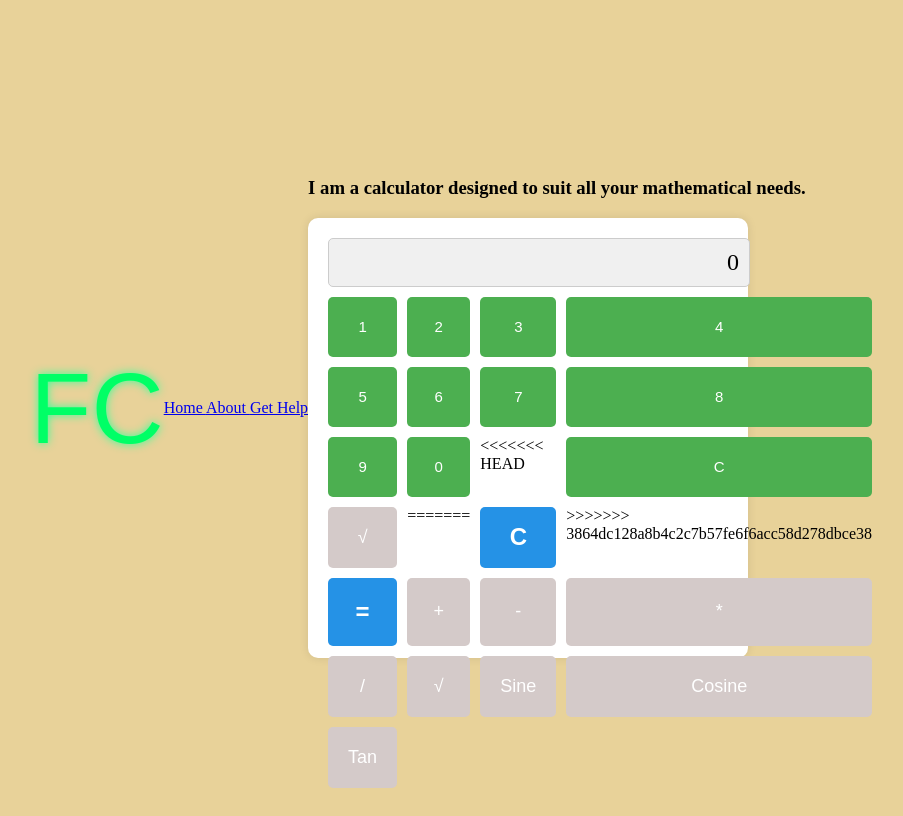
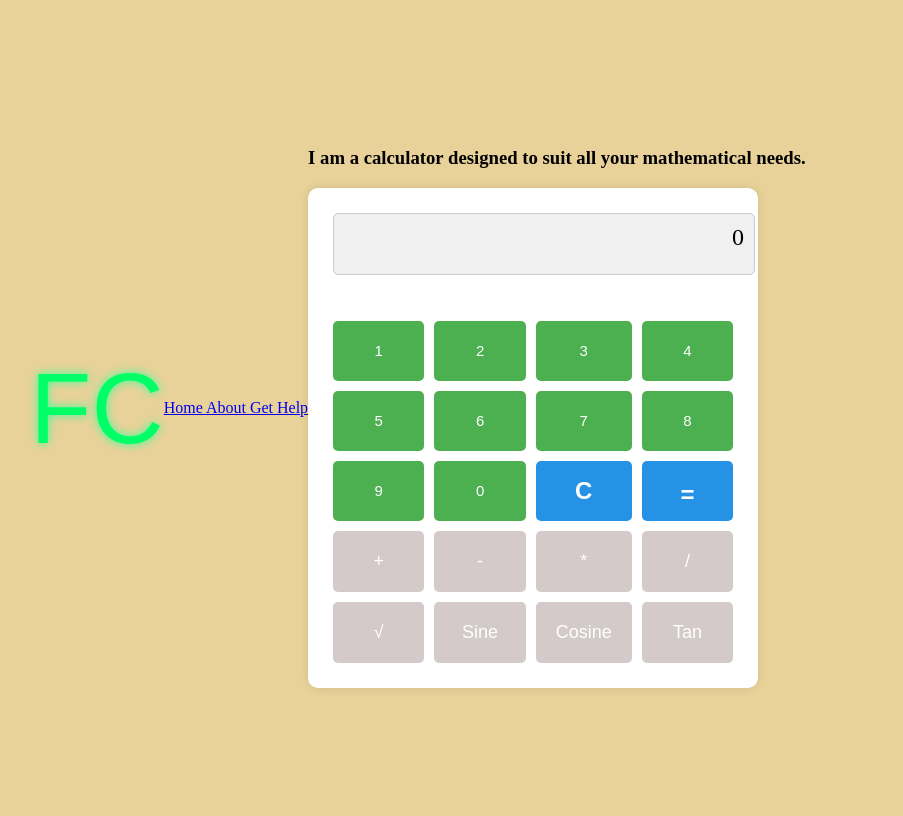
Before and after one commit to Ozi-Fort/Calculator, a Flask app: page / in a window 1280 px wide. Shown: the whole page, without its empty margins (222-1125 px from the left). Run offline with Flask 3, Linux system fonts and the light colour scheme.

Commit message:
changed the button layout

```diff
--- a/templates/index.html
+++ b/templates/index.html
@@ -11,14 +11,14 @@
         }
         .calculator {
             width: 400px;
-            height: 400px;
+            height: 450px;
             background-color: #fff;
             border-radius: 10px;
             box-shadow: 0 0 10px rgba(0, 0, 0, 0.1);
             display: flex;
             flex-direction: column;
             justify-content: space-between;
-            padding: 20px;
+            padding: 25px;
         }
         .display {
             height: 90px;
@@ -64,14 +64,17 @@
             background-color: #D4CAC9;
         }
         .result-button {
-            background-color: #2592E6
+            background-color: #2592E6;
+            height: 60px;
+
         }
         .clear-button {
             background-color: #2592E6;
             color: white;
+            height: 60px;
             font-size: 24px;
             font-weight: bold;
-            padding: 10px 20px; /* Adjusts the size of the button */
+            padding: 10px; /* Adjusts the size of the button */
             border: none; /* Removes default border */
             border-radius: 5px; /* Rounds the corners */
             cursor: pointer; /* Changes cursor to pointer on hover */
@@ -124,12 +127,7 @@
                 <button class="button" onclick="appendToDisplay('8')">8</button>
                 <button class="button" onclick="appendToDisplay('9')">9</button>
                 <button class="button" onclick="appendToDisplay('0')">0</button>
-<<<<<<< HEAD
-                <button class="button" onclick="clearDisplay()">C</button>
-                <button class="sqrt-button" onclick="calculateSquareRoot()">√</button>
-=======
                 <button class="clear-button" onclick="clearDisplay()">C</button>
->>>>>>> 3864dc128a8b4c2c7b57fe6f6acc58d278dbce38
                 <button class="result-button" onclick="calculateResult()">=</button>
                 <button class="add-button" onclick="appendToDisplay('+')">+</button>
                 <button class="minus-button" onclick="appendToDisplay('-')">-</button>
@@ -180,8 +178,7 @@
             } else if (expression.includes("/")) {
                 [a, b] = expression.split("/");
                 operation = "divide";
-            }
-            else {
+            } else {
                 displayEl.innerText = "Invalid";
                 return;
             }
@@ -224,30 +221,6 @@
                 displayEl.innerText = `Error: ${err}`;
             }
         }
-        function calculateSquareRoot() {
-            const display = document.getElementById('display')
-            const value = parseFloat(display.innerText);
-
-            if (isNaN(value) || value < 0) {
-                display.innerText = 'Invalid Input';
-                return;
-            }
-
-        fetch('/calculate', {
-            method: 'POST',
-            headers: {
-                'Content-Type': 'application/json'
-            },
-            body: JSON.stringify({ operation: 'square_root', a: value })
-        })
-        .then(response => response.json())
-        .then(data => {
-            display.innerText = data.result;
-        })
-        .catch(err => {
-            display.innerText = "Error";
-        });
-    }
     </script>
 </body>
 </html>
```
